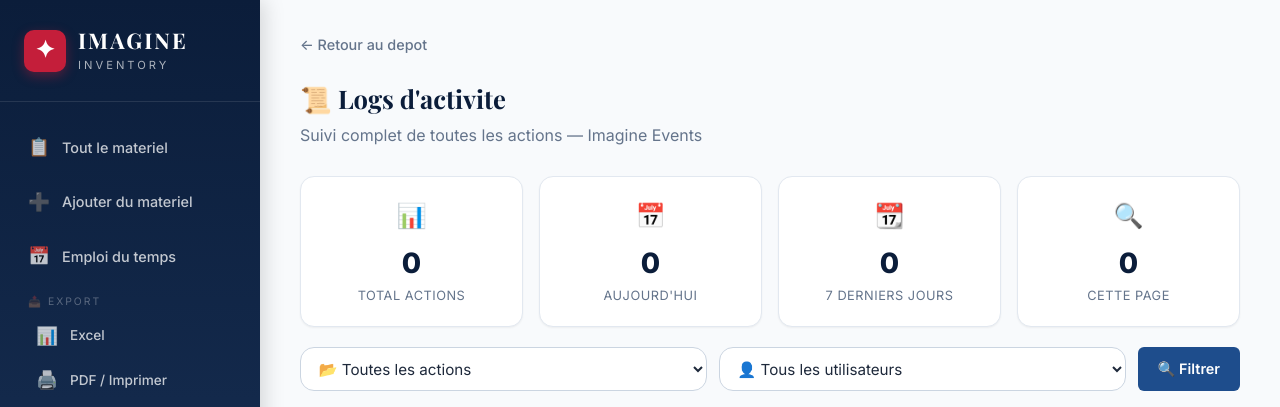
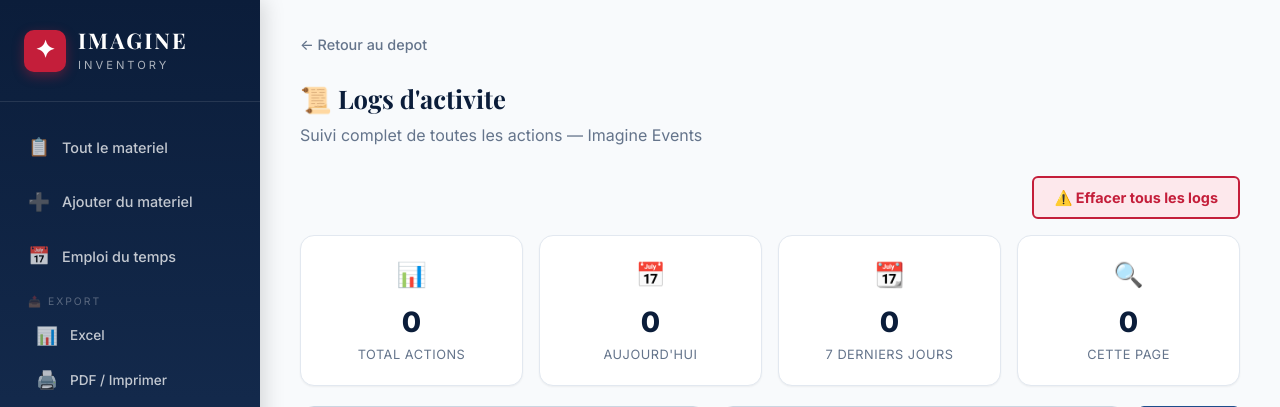
Before and after one commit to firasletaif-ctrl/imagine-inventory, a Flask app: page /admin/logs in a window 1280 px wide. Shown: the top 407 px of the page. Run offline with Flask 3, Linux system fonts and the light colour scheme; a user stored in the database is signed in; data comes from the database, SQL or seed files in the repository; both versions use the stored data as it was after the commit; data that the repository does not hold is empty.

Commit message:
Add files via upload

```diff
--- a/app.py
+++ b/app.py
@@ -501,6 +501,18 @@ def delete_role(rid):
     else: db.session.delete(r); db.session.commit(); log_action('delete_role', f'Role "{r.name}" supprime'); flash(f'Role "{r.name}" supprime.','info')
     return redirect(url_for('manage_roles'))
 
+@app.route('/admin/logs/clear', methods=['POST'])
+@permission_required('clear_history')
+def clear_logs():
+    count = ActivityLog.query.count()
+    ActivityLog.query.delete()
+    db.session.commit()
+    db.session.add(ActivityLog(user_id=current_user.id, action='clear_history', description=f'Logs effaces ({count} entrees)'))
+    db.session.commit()
+    flash(f'{count} logs d\'activite effaces.','success')
+    return redirect(url_for('activity_logs'))
+
+
 @app.route('/admin/clear-history', methods=['POST'])
 @permission_required('clear_history')
 def clear_history():
--- a/templates/activity_logs.html
+++ b/templates/activity_logs.html
@@ -5,6 +5,14 @@
 <div class="form-page" style="max-width:1100px">
     <div class="breadcrumb"><a href="{{ url_for('dashboard') }}">← Retour au depot</a></div>
     <div class="page-header"><h1>📜 Logs d'activite</h1><p>Suivi complet de toutes les actions — Imagine Events</p></div>
+
+    {% if current_user.has_permission('clear_history') %}
+    <div style="text-align:right;margin-bottom:1rem">
+        <form method="POST" action="{{ url_for('clear_logs') }}" onsubmit="return confirm('Supprimer TOUS les logs d\'activite ? Cette action est irreversible.')">
+            <button class="btn btn-danger" style="border:2px solid var(--red);background:var(--red-pale);color:var(--red);font-weight:700">⚠️ Effacer tous les logs</button>
+        </form>
+    </div>
+    {% endif %}
 
     <!-- Stats -->
     <div class="stats-row" style="margin-bottom:1.25rem">
```
Also changed, not shown: instance/inventory.db.
